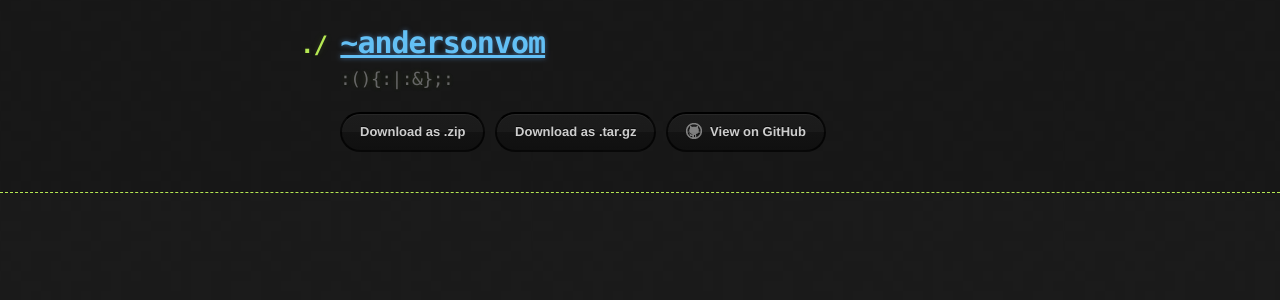
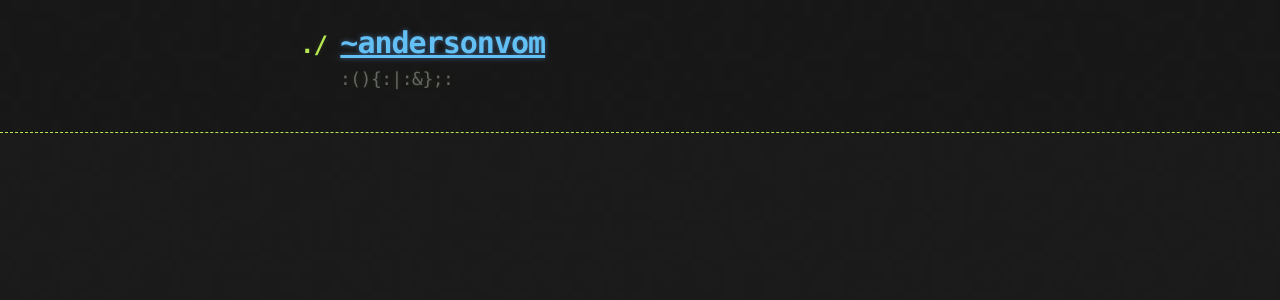
Before and after one commit to andersonvom/andersonvom.github.io, a Jekyll site: the page built from index.md, in a window 1280 px wide. Shown: the top 300 px of the page. Built offline with Jekyll 4.4.1, drawn with Linux system fonts in a browser that asks for light colours.

Commit message:
Remove unused downloads section

```diff
--- a/_layouts/default.html
+++ b/_layouts/default.html
@@ -15,12 +15,6 @@
       <div class="container">
         <h1><a href="/" rel="home">~andersonvom</a></h1>
         <h2>:(){:|:&amp;};:</h2>
-
-        <section id="downloads">
-          <a href="https://github.com/andersonvom/asdf/zipball/master" class="btn">Download as .zip</a>
-          <a href="https://github.com/andersonvom/asdf/tarball/master" class="btn">Download as .tar.gz</a>
-          <a href="https://github.com/andersonvom/asdf" class="btn btn-github"><span class="icon"></span>View on GitHub</a>
-        </section>
       </div>
     </header>
 
```
